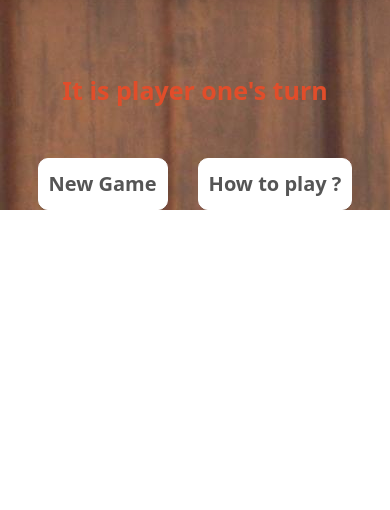
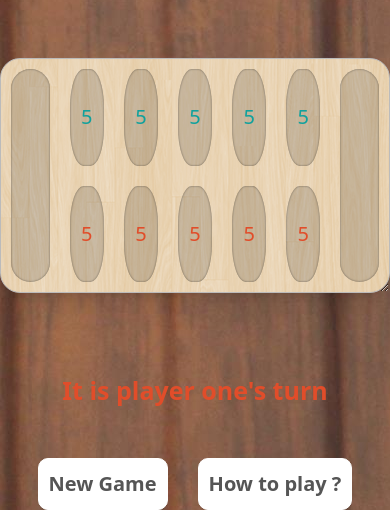
Before and after one commit to manashjyoti12/bokulguti, a website: page game.html in a window 390 px wide. Shown: the part 742-1252 px from the top of the page. Before the commit the page ends 952 px from the top, so only its background shows below. Drawn offline with nearby package versions, Linux system fonts and the light colour scheme; a web font is replaced by a local one.

Commit message:
pedding change

```diff
--- a/game.html
+++ b/game.html
@@ -35,7 +35,7 @@
 
 	<link rel="stylesheet" href="style1.css" />
 </head>
-<body data-player="one" class="mt-36">
+<body data-player="one" class="mt-96 md:mt-36">
 	<h1 class="text-8xl mb-16 font-bold ">Bokul Guti</h1>
 
 	<div class="board shadow-xl">
```
Also changed, not shown: index.html (+1 -1 lines).
